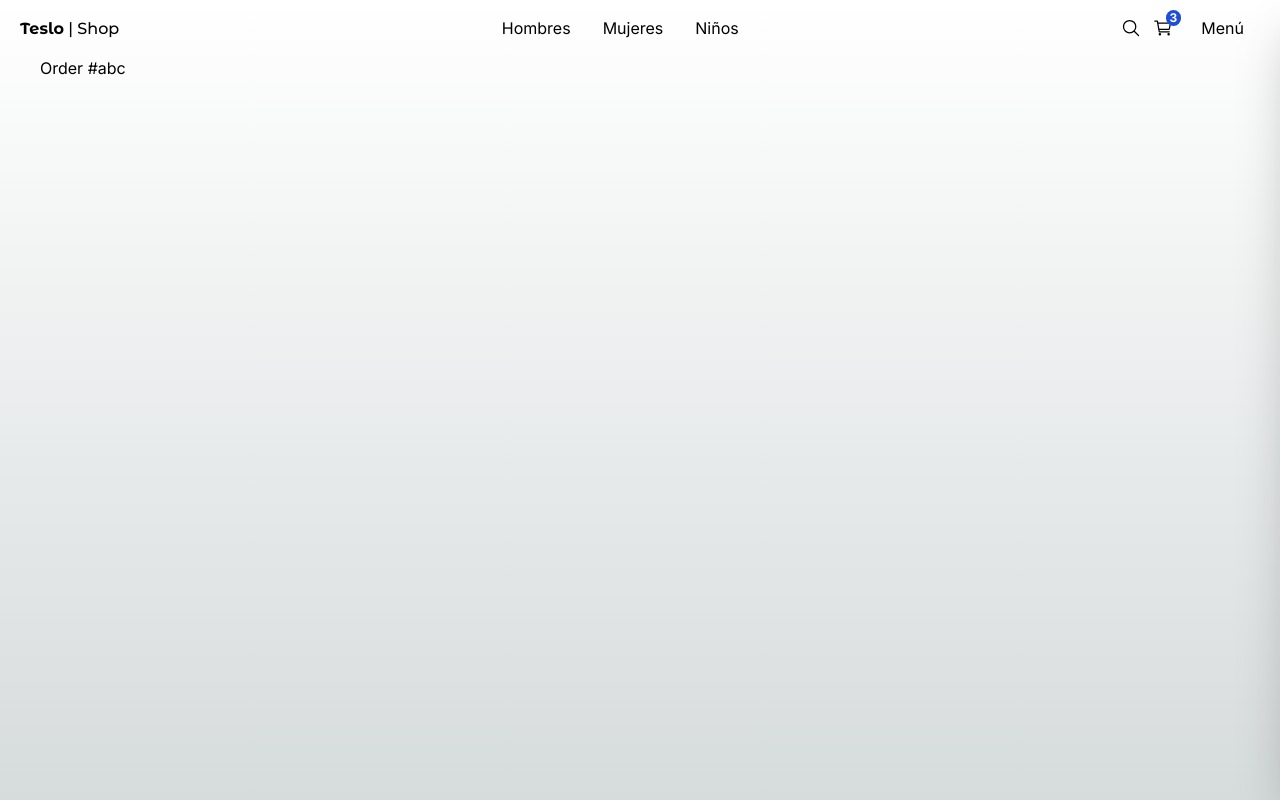
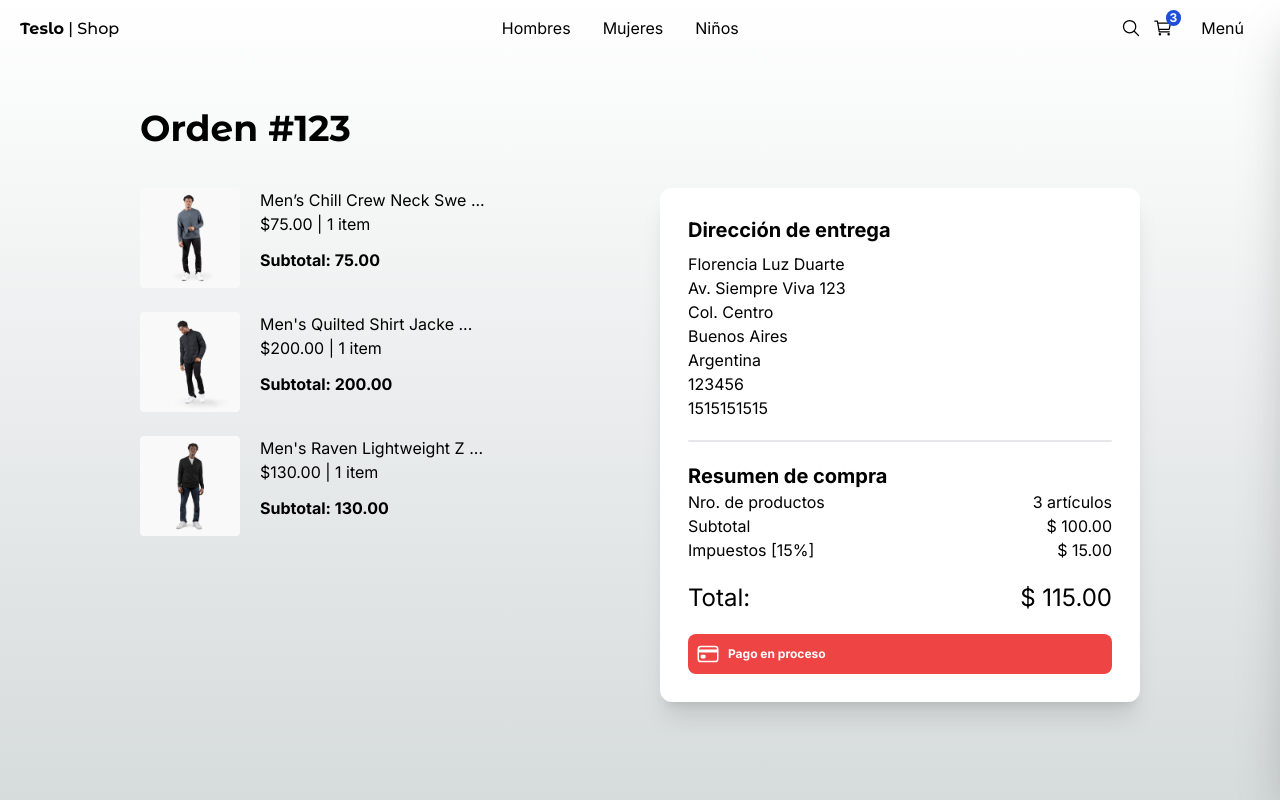
Before and after one commit to florluzduarte/teslo-shop-next, a Next.js app: page /orders/123 in a window 1280 px wide. Built offline with nearby package versions, Linux system fonts and the light colour scheme.

Commit message:
feat: update order and orders page + add empty page

```diff
--- a/src/app/(shop)/checkout/page.tsx
+++ b/src/app/(shop)/checkout/page.tsx
@@ -18,7 +18,7 @@ export default function CheckoutPage() {
         <div className="grid grid-cols-1 sm:grid-cols-2 gap-10">
           {/* Carrito */}
           <div className="flex flex-col mt-5">
-            <span className="font-bold text-xl">Editar elementos</span>
+            <span className="font-bold text-xl">Productos</span>
             <Link href="/cart" className="underline mb-5">Modificar la orden</Link>
 
             {/* Items */}
--- a/src/app/(shop)/empty/page.tsx
+++ b/src/app/(shop)/empty/page.tsx
@@ -1,8 +1,22 @@
+import Link from "next/link";
+import { IoCartOutline } from "react-icons/io5";
 
 export default function EmptyPage() {
   return (
-    <div>
-      <h1>Empty Page</h1>
+    <div className="flex justify-center items-center h-screen">
+      <IoCartOutline size={70} />
+      <div className="flex flex-col items-start ms-5">
+        <h1 className="text-xl font-semibold">
+          Tu carrito está vacío
+        </h1>
+
+        <Link
+          href="/"
+          className="text-blue-500 mt-2 text-4xl"
+        >
+          Regresar
+        </Link>
+      </div>
     </div>
   );
 }
--- a/src/app/(shop)/orders/[id]/page.tsx
+++ b/src/app/(shop)/orders/[id]/page.tsx
@@ -1,8 +1,95 @@
 
-export default function OrderPage() {
+import { InCartItem, Title } from "@/components";
+import { initialData } from "@/seed/seed";
+import clsx from "clsx";
+import { IoCardOutline } from "react-icons/io5";
+
+const productsInCart = [
+  initialData.products[0],
+  initialData.products[1],
+  initialData.products[2],
+]
+
+interface OrderProps {
+  params: {
+    id: string;
+  }
+}
+
+export default function OrderPage({ params }: OrderProps) {
+
+  const { id } = params;
+
+  //TODO:
+
   return (
-    <div>
-      <h1>Order #abc</h1>
+    <div className="flex justify-center items-center mb-72 px-10 sm:px-0">
+      <div className="flex flex-col w-[1000px]">
+        <Title title={`Orden #${id}`} />
+
+        <div className="grid grid-cols-1 sm:grid-cols-2 gap-10">
+
+          <div className="flex flex-col mt-5">
+            {/* Items */}
+            {
+              productsInCart.map((product) => (
+                <InCartItem key={product.slug} {...product} quantity={1} cardType="checkout" />
+              ))
+            }
+          </div>
+
+          {/* Checkout */}
+          <div className="bg-white rounded-xl shadow-xl p-7 h-fit mt-5">
+
+            <h2 className="text-xl font-bold mb-2">Dirección de entrega</h2>
+            <div className="mb-5">
+              <p>Florencia Luz Duarte</p>
+              <p>Av. Siempre Viva 123</p>
+              <p>Col. Centro</p>
+              <p>Buenos Aires</p>
+              <p>Argentina</p>
+              <p>123456</p>
+              <p>1515151515</p>
+            </div>
+
+            <div className="w-full h-0.5 rounded bg-gray-200 mb-5" />
+
+            <h2 className="text-xl font-bold">Resumen de compra</h2>
+
+            <div className="grid grid-cols-2">
+              <span>Nro. de productos</span>
+              <span className="text-right">3 artículos</span>
+
+              <span>Subtotal</span>
+              <span className="text-right">$ 100.00</span>
+
+              <span>Impuestos [15%]</span>
+              <span className="text-right">$ 15.00</span>
+
+              <span className="mt-5 text-2xl">Total:</span>
+              <span className="mt-5 text-2xl text-right">$ 115.00</span>
+            </div>
+
+            <div>
+              {/* Status de compra */}
+              <div className={
+                clsx(
+                  "flex items-center rounded-lg p-2 mt-5 text-xs font-bold text-white",
+                  {
+                    "bg-red-500": true,
+                    "bg-green-500": false,
+                  }
+                )
+              }>
+                <IoCardOutline size={24} />
+                <span className="mx-2">Pago en proceso</span>
+                {/* <span className="mx-2">Pagada</span> */}
+              </div>
+            </div>
+          </div>
+
+        </div>
+      </div>
     </div>
   );
 }
--- a/src/app/(shop)/orders/page.tsx
+++ b/src/app/(shop)/orders/page.tsx
@@ -1,8 +1,78 @@
+
+// https://tailwindcomponents.com/component/hoverable-table
+import { Title } from '@/components';
+
+import Link from 'next/link';
+import { IoCardOutline } from 'react-icons/io5';
 
 export default function OrdersPage() {
   return (
-    <div>
-      <h1>List of Orders Page</h1>
-    </div>
+    <>
+      <Title title="Orders" />
+
+      <div className="mb-10">
+        <table className="min-w-full">
+          <thead className="bg-gray-200 border-b">
+            <tr>
+              <th scope="col" className="text-sm font-medium text-gray-900 px-6 py-4 text-left">
+                #ID
+              </th>
+              <th scope="col" className="text-sm font-medium text-gray-900 px-6 py-4 text-left">
+                Nombre completo
+              </th>
+              <th scope="col" className="text-sm font-medium text-gray-900 px-6 py-4 text-left">
+                Estado
+              </th>
+              <th scope="col" className="text-sm font-medium text-gray-900 px-6 py-4 text-left">
+                Opciones
+              </th>
+            </tr>
+          </thead>
+          <tbody>
+
+            <tr className="bg-white border-b transition duration-300 ease-in-out hover:bg-gray-100">
+
+              <td className="px-6 py-4 whitespace-nowrap text-sm font-medium text-gray-900">1</td>
+              <td className="text-sm text-gray-900 font-light px-6 py-4 whitespace-nowrap">
+                Mark
+              </td>
+              <td className="flex items-center text-sm  text-gray-900 font-light px-6 py-4 whitespace-nowrap">
+
+                <IoCardOutline className="text-green-800" />
+                <span className='mx-2 text-green-800'>Pagada</span>
+
+              </td>
+              <td className="text-sm text-gray-900 font-light px-6 ">
+                <Link href="/orders/123" className="hover:underline">
+                  Ver orden
+                </Link>
+              </td>
+
+            </tr>
+
+            <tr className="bg-white border-b transition duration-300 ease-in-out hover:bg-gray-100">
+
+              <td className="px-6 py-4 whitespace-nowrap text-sm font-medium text-gray-900">1</td>
+              <td className="text-sm text-gray-900 font-light px-6 py-4 whitespace-nowrap">
+                Mark
+              </td>
+              <td className="flex items-center text-sm  text-gray-900 font-light px-6 py-4 whitespace-nowrap">
+
+                <IoCardOutline className="text-red-800" />
+                <span className='mx-2 text-red-800'>No Pagada</span>
+
+              </td>
+              <td className="text-sm text-gray-900 font-light px-6 ">
+                <Link href="/orders/123" className="hover:underline">
+                  Ver orden
+                </Link>
+              </td>
+
+            </tr>
+
+          </tbody>
+        </table>
+      </div>
+    </>
   );
 }
```
Also changed, not shown: src/app/(shop)/cart/page.tsx (+6 -1 lines).
